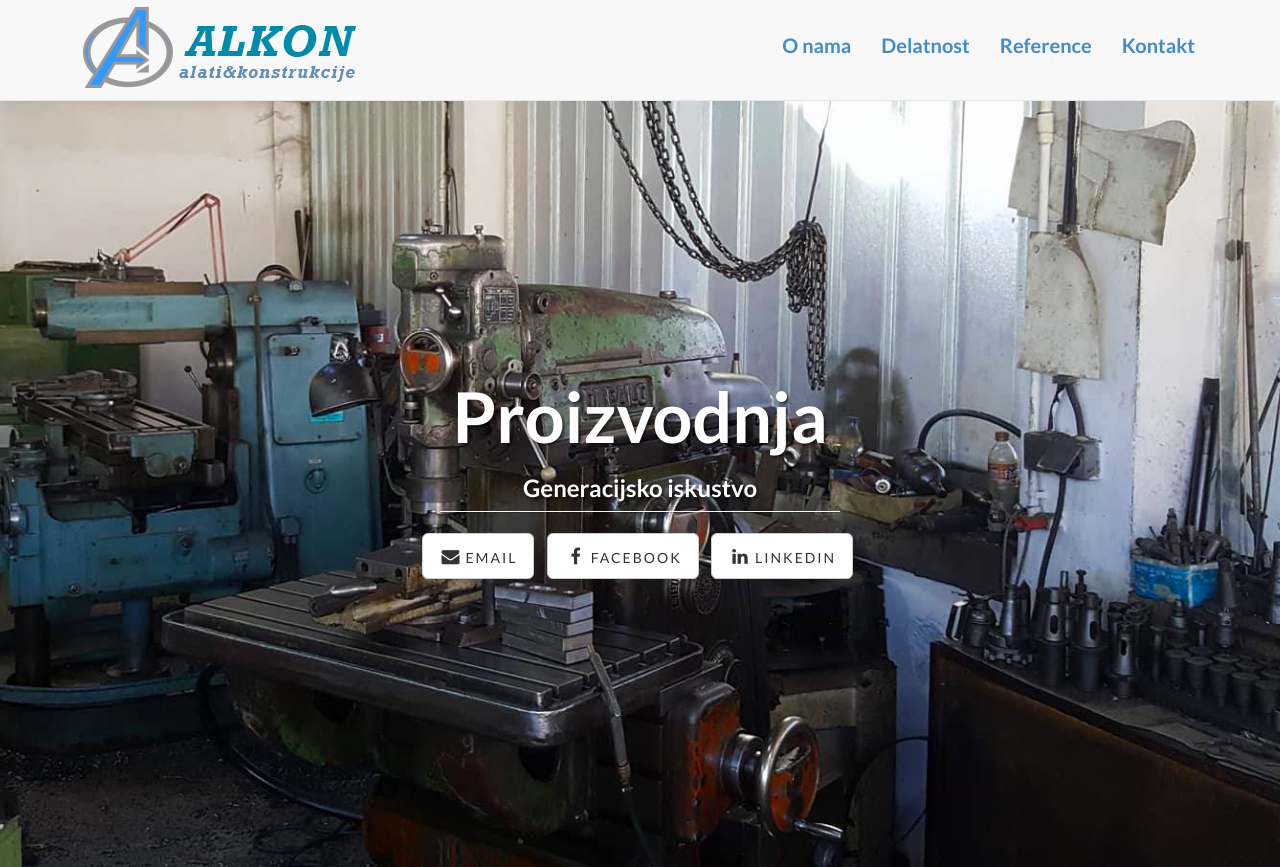
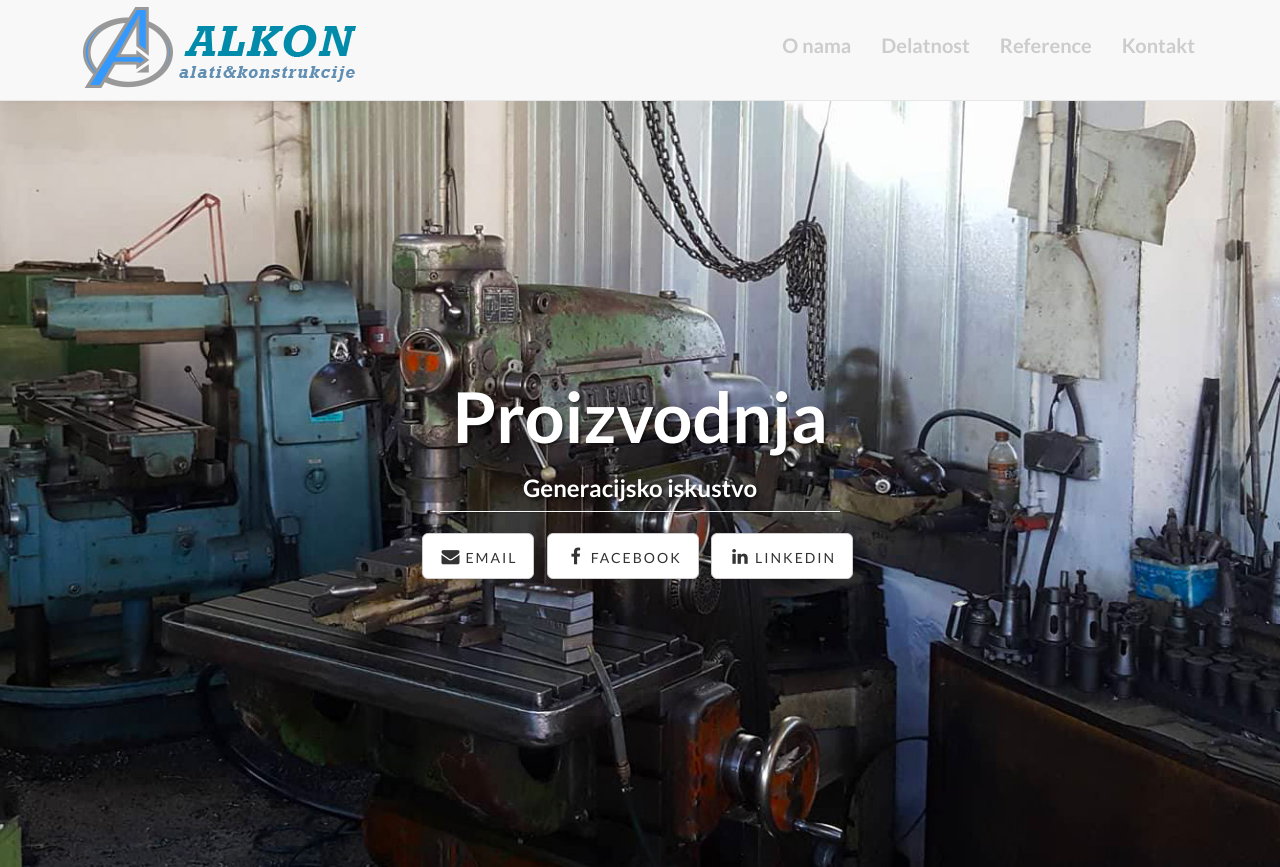
Before and after one commit to Angelos17/alkon, a plain HTML site: page index.html in a window 1280 px wide. Shown: the top 867 px of the page. Drawn offline with nearby package versions, Linux system fonts and the light colour scheme.

Commit message:
promena boje u nav

```diff
--- a/css/style.css
+++ b/css/style.css
@@ -17,7 +17,7 @@ img {
 	font-weight: 400;
 }
 .navbar-default .navbar-nav > li > a {
-    color: #428bca;
+    color: #ccc;
     font-size:20px;
 }
 .navbar-nav > li > a {
```
